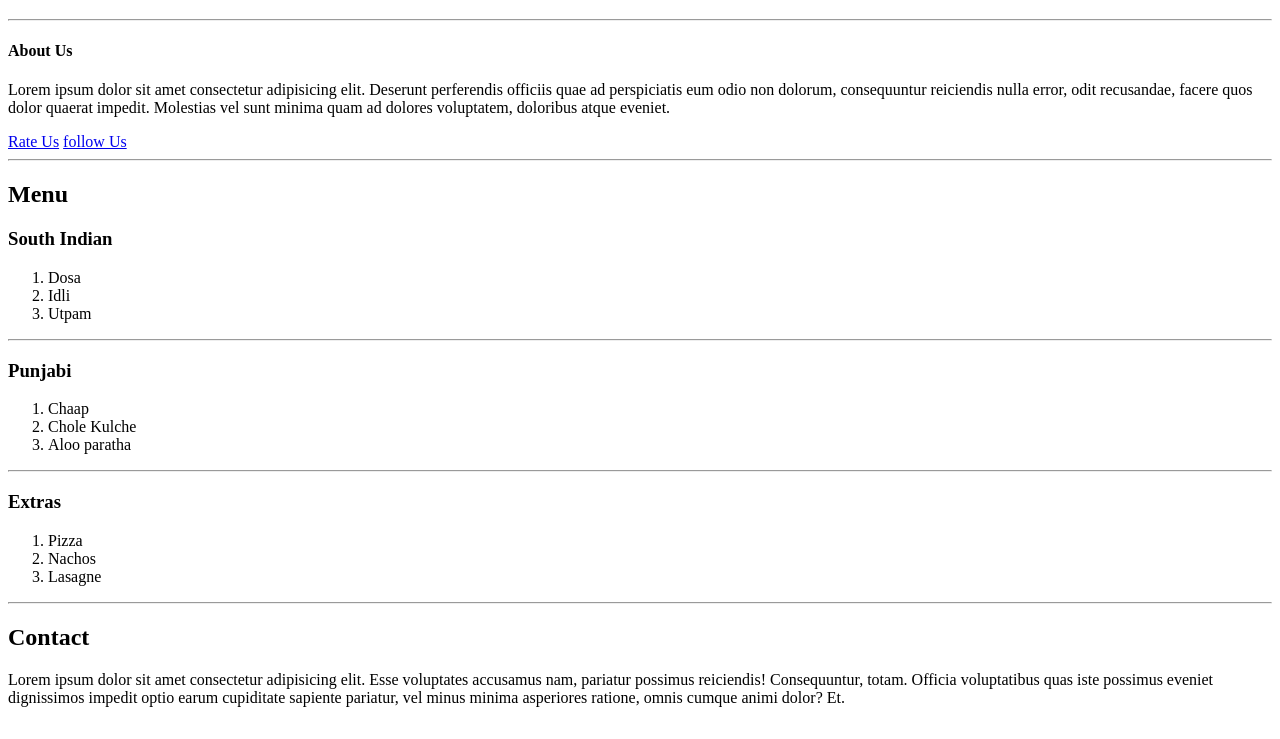
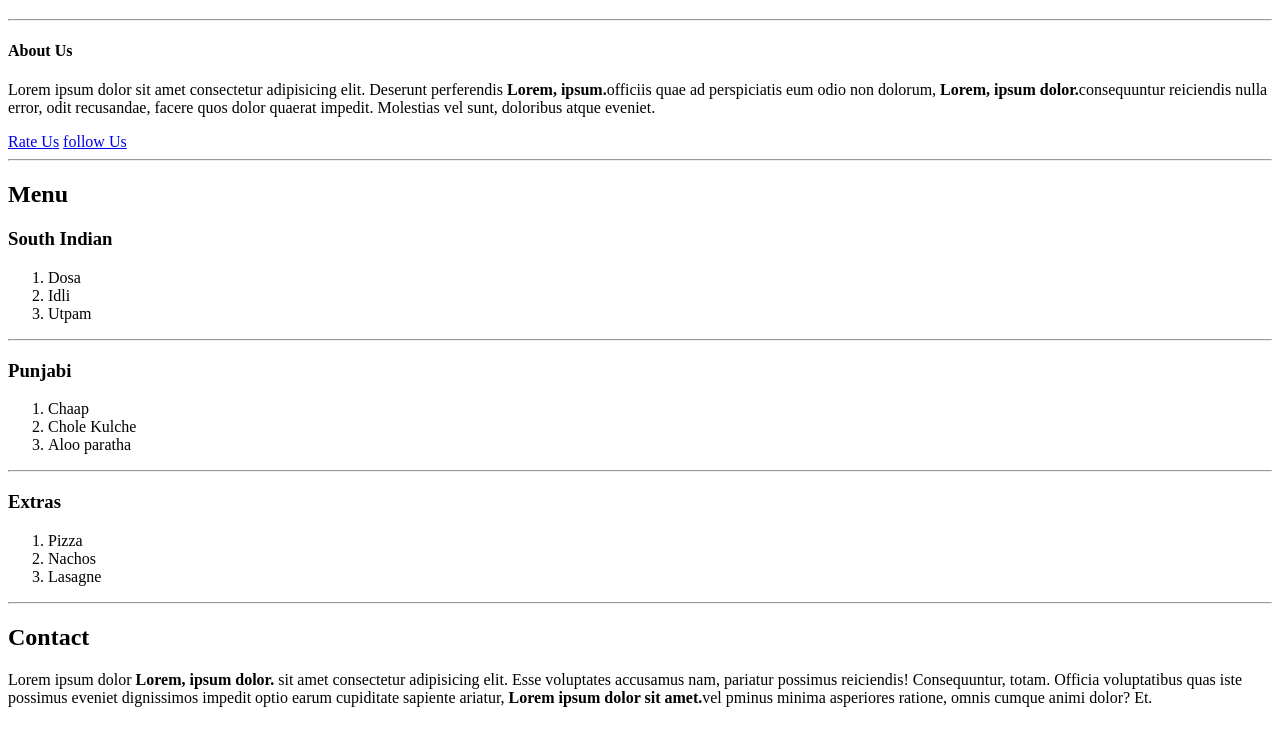
Before and after one commit to adarsh4997/GalleryCafe, a plain HTML site: page cafe.html in a window 1280 px wide. Shown: the part 61-800 px from the top of the page. Drawn offline with Linux system fonts and the light colour scheme.

```diff
--- a/cafe.html
+++ b/cafe.html
@@ -9,7 +9,7 @@
     <h1>The Gallery Cafe</h1>
     <hr>
     <h4>About Us</h4>
-    <p>Lorem ipsum dolor sit amet consectetur adipisicing elit. Deserunt perferendis officiis quae ad perspiciatis eum odio non dolorum, consequuntur reiciendis nulla error, odit recusandae, facere quos dolor quaerat impedit. Molestias vel sunt minima quam ad dolores voluptatem, doloribus atque eveniet.</p>
+    <p>Lorem ipsum dolor sit amet consectetur adipisicing elit. Deserunt perferendis <b>Lorem, ipsum.</b>officiis quae ad perspiciatis eum odio non dolorum, <b>Lorem, ipsum dolor.</b>consequuntur reiciendis nulla error, odit recusandae, facere quos dolor quaerat impedit. Molestias vel sunt, doloribus atque eveniet.</p>
 
     <a href="form.html" target = "_blank">Rate Us</a>
     <a href="https://github.com/adarsh4997/GalleryCafe" target="_blank">follow Us</a>
@@ -38,7 +38,7 @@
     </ol>
     <hr>
     <h2>Contact</h2>
-    <p>Lorem ipsum dolor sit amet consectetur adipisicing elit. Esse voluptates accusamus nam, pariatur possimus reiciendis! Consequuntur, totam. Officia voluptatibus quas iste possimus eveniet dignissimos impedit optio earum cupiditate sapiente pariatur, vel minus minima asperiores ratione, omnis cumque animi dolor? Et.</p>
+    <p>Lorem ipsum dolor <b>Lorem, ipsum dolor.</b> sit amet consectetur adipisicing elit. Esse voluptates accusamus nam, pariatur possimus reiciendis! Consequuntur, totam. Officia voluptatibus quas iste possimus eveniet dignissimos impedit optio earum cupiditate sapiente ariatur, <b>Lorem ipsum dolor sit amet.</b>vel pminus minima asperiores ratione, omnis cumque animi dolor? Et.</p>
 
 
 </body>
```
